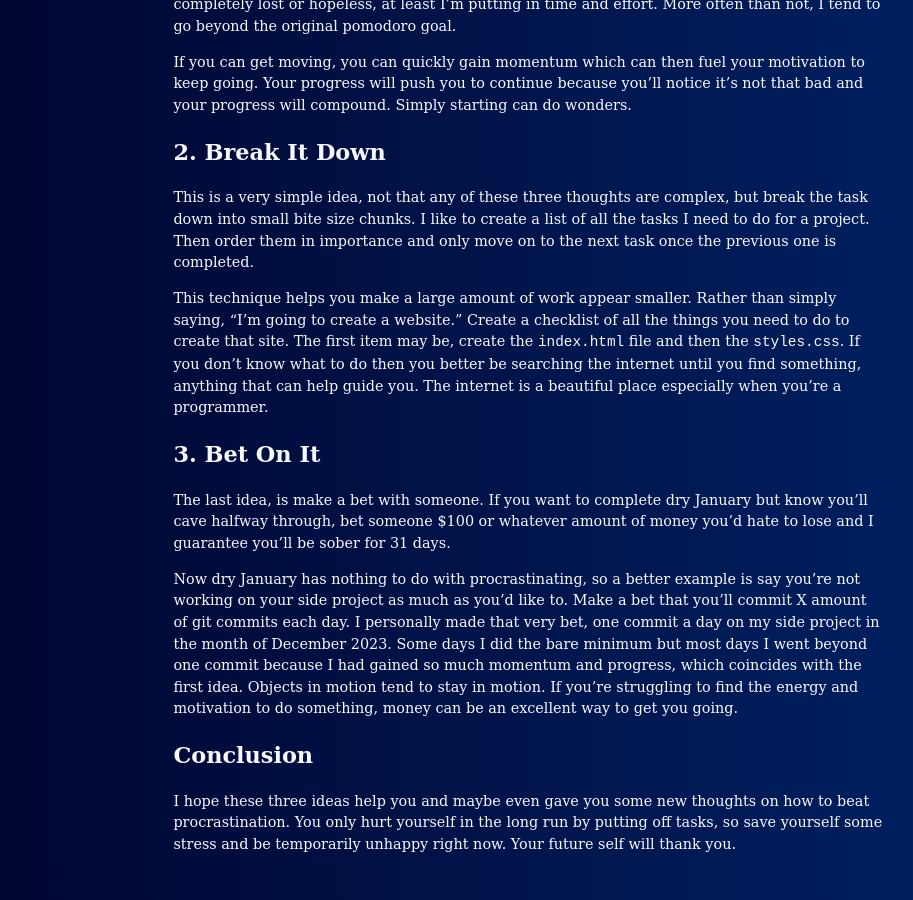
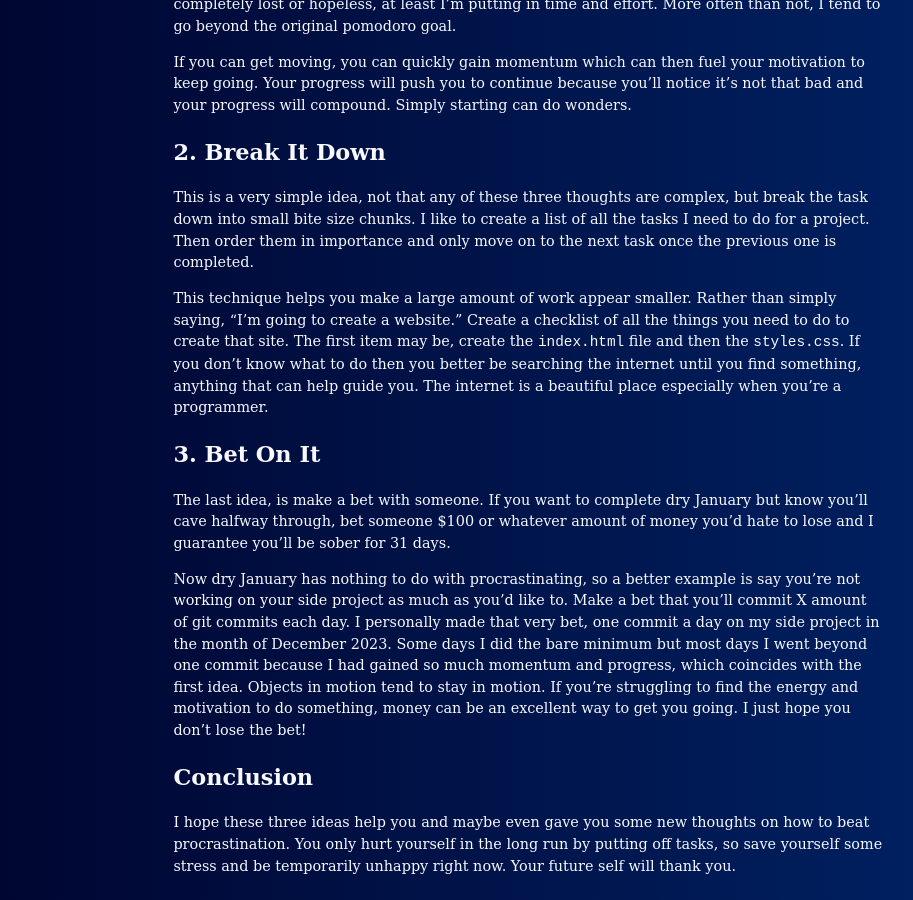
Before and after one commit to jackpickus/jackpickus.github.io, a Jekyll site: the page built from _posts/2024-03-01-beating-procrastination.md, in a window 1280 px wide and 900 px high, scrolled down 708 px. Shown: the whole window, without its empty margins (211-1124 px from the left). Built offline with Jekyll 4.4.1, drawn with Linux system fonts in a browser that asks for light colours.

Commit message:
final edits

```diff
--- a/_posts/2024-03-01-beating-procrastination.md
+++ b/_posts/2024-03-01-beating-procrastination.md
@@ -47,7 +47,7 @@ side project as much as you'd like to. Make a bet that you'll commit X amount of
 made that very bet, one commit a day on my side project in the month of December 2023. Some days I did the bare
 minimum but most days I went beyond one commit because I had gained so much momentum and progress, which coincides with the
 first idea. Objects in motion tend to stay in motion. If you're struggling to find the energy and motivation
-to do something, money can be an excellent way to get you going.
+to do something, money can be an excellent way to get you going. I just hope you don't lose the bet!
 
 ### Conclusion
 I hope these three ideas help you and maybe even gave you some new thoughts on how to beat procrastination.
```
